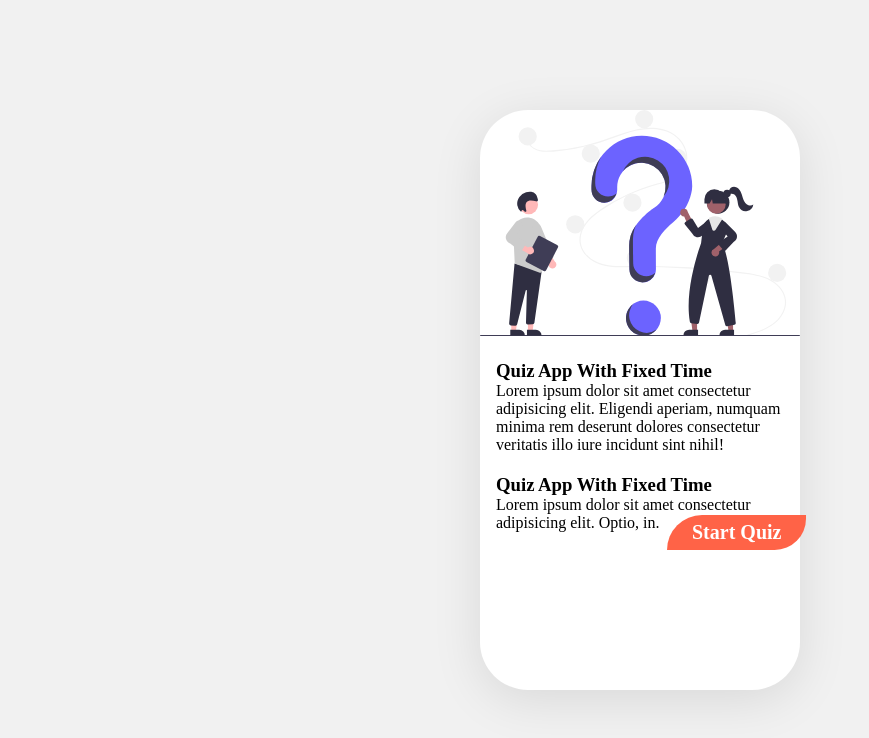
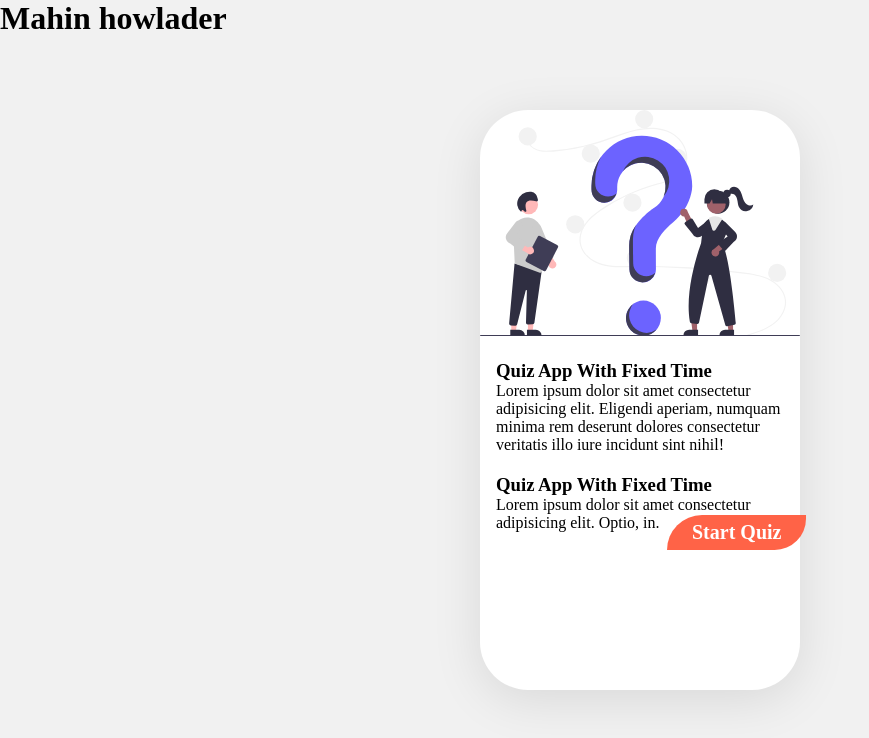
Before and after one commit to devmahin/Quiz-app, a plain HTML site: page index.html in a window 1280 px wide. Shown: the whole page, without its empty margins (0-869 px from the left). Drawn offline with Linux system fonts and the light colour scheme; a web font is replaced by a local one.

Commit message:
sec commit

```diff
--- a/index.html
+++ b/index.html
@@ -123,7 +123,7 @@
 
 
 
-
+<h1>Mahin howlader</h1>
 
 <script src="script.js"></script>
 <script src="question.js"></script>
```
